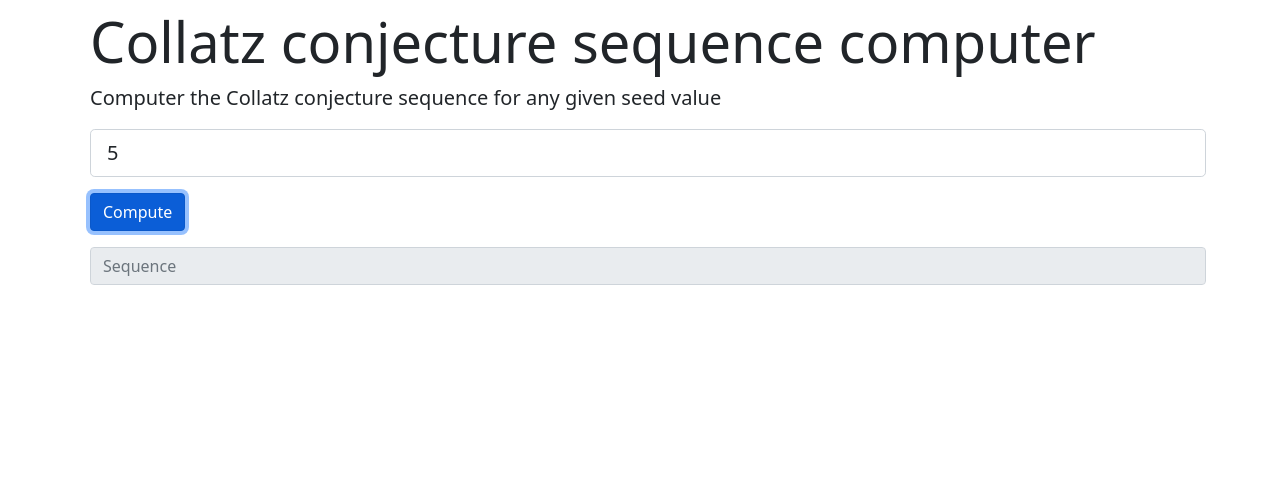
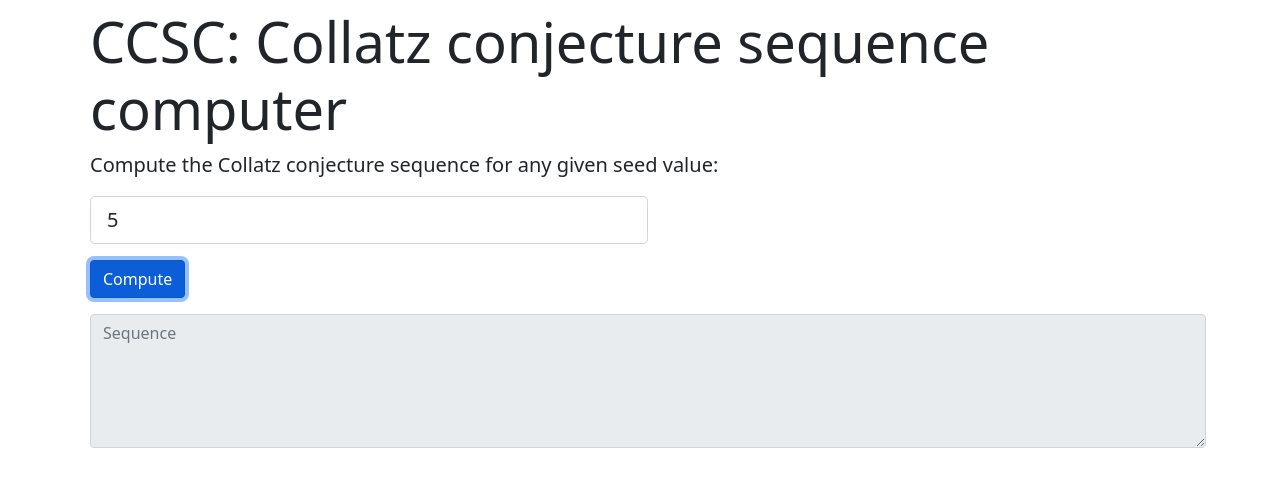
Before and after one commit to gdiegel/collatz-sequence-computer-app, a React app: page / in a window 1280 px wide. Both pictures are taken after typing "5" into the empty fields and a click on the button "Compute". Shown: the top 486 px of the page. Built offline with nearby package versions, Linux system fonts and the light colour scheme; no server answers.

Commit message:
Display output only when response received from service

```diff
--- a/src/components/Computer.js
+++ b/src/components/Computer.js
@@ -6,7 +6,8 @@ const computerServiceUrl = 'https://collatz-sequence-computer-service.azurewebsi
 export default class Computer extends React.Component {
     state = {
         seed: 0,
-        sequence: []
+        sequence: [],
+        display: "none"
     }
 
     handleChange = event => {
@@ -28,8 +29,12 @@ export default class Computer extends React.Component {
             .catch(function (error) {
                 console.log(error);
             })
-            .then(function () {
-            });
+            .then(this.displaySequenceOutput);
+    };
+
+    displaySequenceOutput = event => {
+        console.log(event);
+        this.setState({display: "block"});
     };
 
     render() {
@@ -37,11 +42,23 @@ export default class Computer extends React.Component {
             <div className="container">
                 <form>
                     <div className="form-group">
-                        <input type="number" className="form-control form-control-lg m-2" id="seedInput" placeholder="Enter seed value"
+                        <input id="seedInput"
+                               type="number"
+                               style={{width: "50%"}}
+                               className="form-control form-control-lg m-2"
+                               placeholder="Enter seed value"
                                onChange={this.handleChange}/>
                     </div>
-                    <button className="btn btn-primary m-2" onClick={this.handleClick}>Compute</button>
-                    <input className="form-control m-2" type="text" placeholder="Sequence" readOnly value={this.state.sequence}/>
+                    <button className="btn btn-primary m-2"
+                            onClick={this.handleClick}>Compute
+                    </button>
+                    <textarea id="sequenceOutput"
+                              style={{display: this.state.display}}
+                              rows="5"
+                              className="form-control m-2"
+                              placeholder="Sequence"
+                              readOnly
+                              value={this.state.sequence}/>
                 </form>
             </div>
         )
--- a/src/components/Jumbo.js
+++ b/src/components/Jumbo.js
@@ -7,8 +7,8 @@ export default class Jumbo extends React.Component {
             <React.Fragment>
                 <div className="container">
                     <div className="jumbotron jumbotron-fluid m-2">
-                        <h1 className="display-4">Collatz conjecture sequence computer</h1>
-                        <p className="lead">Computer the Collatz conjecture sequence for any given seed value</p>
+                        <h1 className="display-4">CCSC: Collatz conjecture sequence computer</h1>
+                        <p className="lead">Compute the Collatz conjecture sequence for any given seed value:</p>
                     </div>
                 </div>
             </React.Fragment>
```
Also changed, not shown: src/App.css (line endings or trailing spaces).
